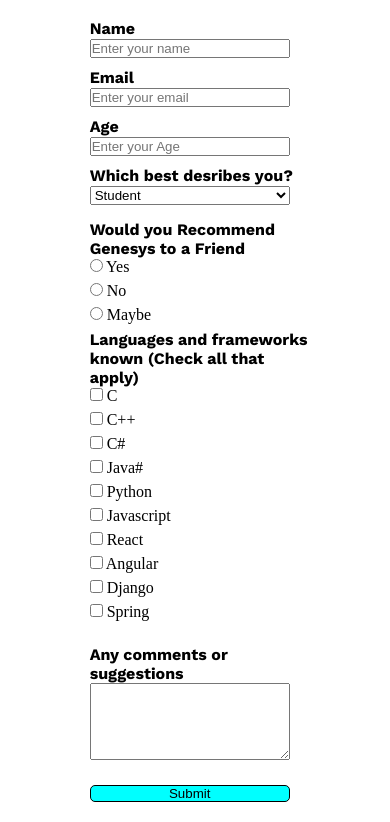
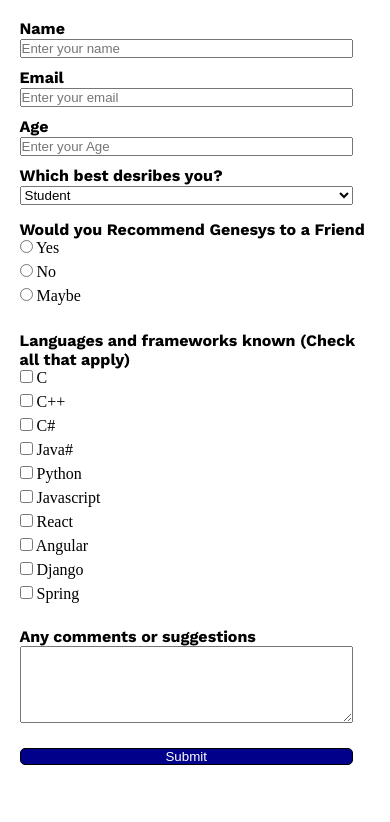
Before and after one commit to Excee02/Genesys-form-task, a plain HTML site: page index.html in a window 390 px wide. Shown: the part 58-880 px from the top of the page. After the commit the page ends 844 px from the top, so only its background shows below. Drawn offline with nearby package versions, Linux system fonts and the light colour scheme.

Commit message:
Third commit

```diff
--- a/index.html
+++ b/index.html
@@ -67,6 +67,12 @@
             font-optical-sizing: auto;
             font-style: normal;
         }
+
+        .frameworks {
+            margin-top: 20px;
+            margin-right: 5%;
+        }
+
         .frameworks p {
             font-weight: bold;
             font-family: "Work Sans", sans-serif;
@@ -76,15 +82,17 @@
 
         button{
             width: 90%;
-            background-color: aqua;
+            background-color: darkblue;
             border-radius: 5px;
             border: 0.5px black solid;
             margin-bottom: 20px;
+            color: white;
         }
 
         button:hover {
-            background-color: white;
-            cursor:text;
+            background-color: black;
+            transition: 1s;
+            cursor:pointer;
         }
 
         textarea {
@@ -92,6 +100,14 @@
             width: 90%;
         }
 
+
+        @media  (max-width:720px) {
+            .main {
+                transition: 0.5s;
+                width: 100%;
+                margin-left: 0;
+            }
+        }
     </style>
 </head>
 <body>
```
